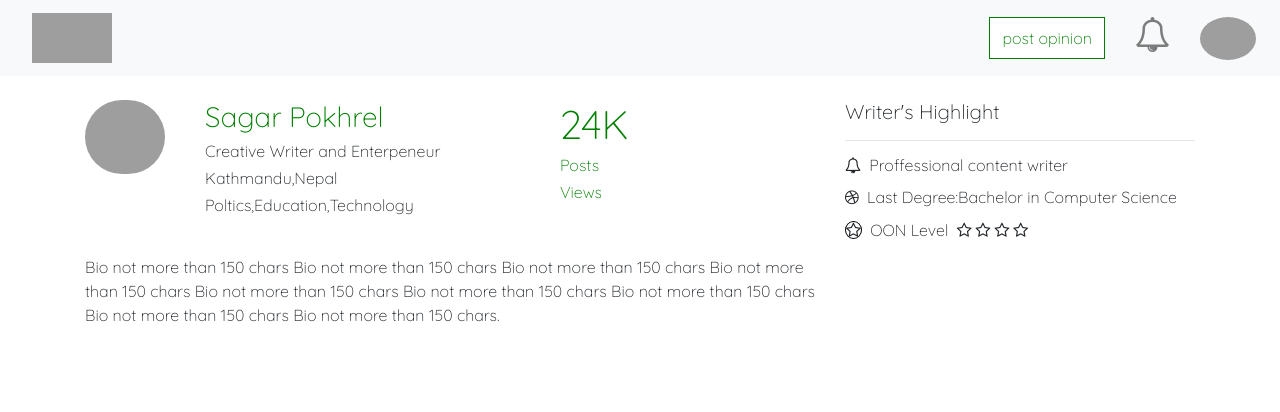
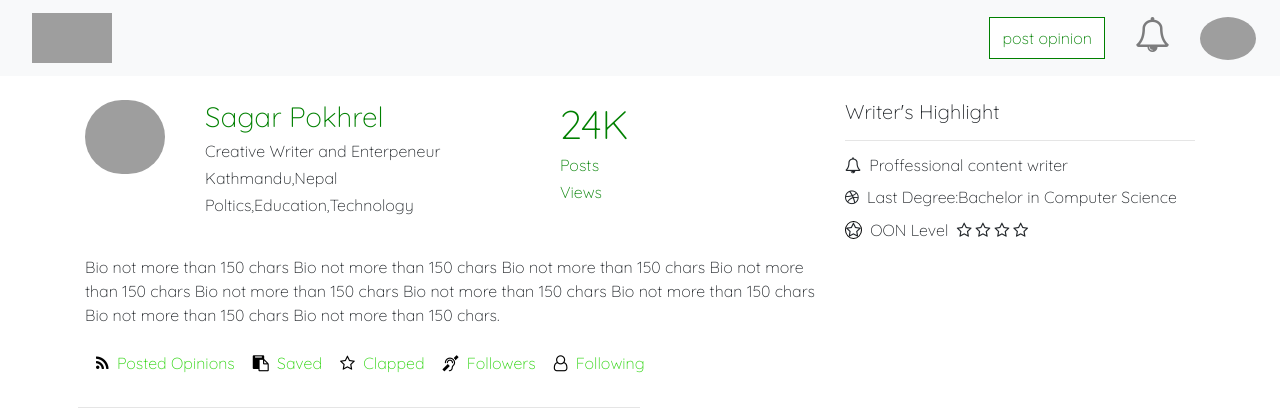
Before and after one commit to Invisible-world/mockup, a React (Create React App) app: page / in a window 1280 px wide. Shown: the top 412 px of the page. Built offline with nearby package versions, Linux system fonts and the light colour scheme; grey boxes are pictures that could not be loaded.

Commit message:
committed

```diff
--- a/src/App.js
+++ b/src/App.js
@@ -2,6 +2,7 @@ import Navbar from "./Navbar";
 import './App.css'
 import Header from "./Header";
 import Headerdetails from "./Headerdetails";
+import Bodysection from "./Bodysection";
 
 function App() {
   return (
@@ -9,6 +10,7 @@ function App() {
    <Navbar />
    <Header />
    <Headerdetails />
+   <Bodysection />
     </>
   );
 }
--- /dev/null
+++ b/src/Bodycontent.js
@@ -0,0 +1,22 @@
+export const Bodycontent =[
+    {
+        title:'Posted Opinions',
+     cName:'fa fa-rss'
+    },
+    {
+        title:'Saved',
+    cName:'fa fa-clipboard'
+},
+    {
+        title:'Clapped',
+    cName:'fa fa-star-o'
+},
+    {
+        title:'Followers',
+    cName:'fa fa-deaf'
+},
+    {
+        title:'Following',
+    cName:'fa fa-user-o'
+}
+]
--- /dev/null
+++ b/src/Bodysection.js
@@ -0,0 +1,30 @@
+import { Bodycontent } from './Bodycontent'
+
+const Bodysection = () => {
+    return (
+        <>
+       <div className=' container  p-2'>
+           <div className='row'>
+       <div className="col-8 d-flex ">
+
+        {Bodycontent.map((content)=>{
+            return(
+
+                    <div style={{marginLeft:'18px',color:'#2cd40e',cursor:'pointer'}}>
+                    <p><i className={content.cName} style={{marginRight:'4px',color:'black'}} >
+                            </i> {content.title}</p>
+                    </div>
+
+
+            )
+        })}
+            </div>
+            </div>
+            <hr style={{width: '50%',marginLeft: '0px'}}></hr>
+            </div>
+
+        </>
+    )
+}
+
+export default Bodysection
--- a/src/Headerdetails.js
+++ b/src/Headerdetails.js
@@ -1,5 +1,3 @@
-
-
 const Headerdetails = () => {
     return (
         <>
```
